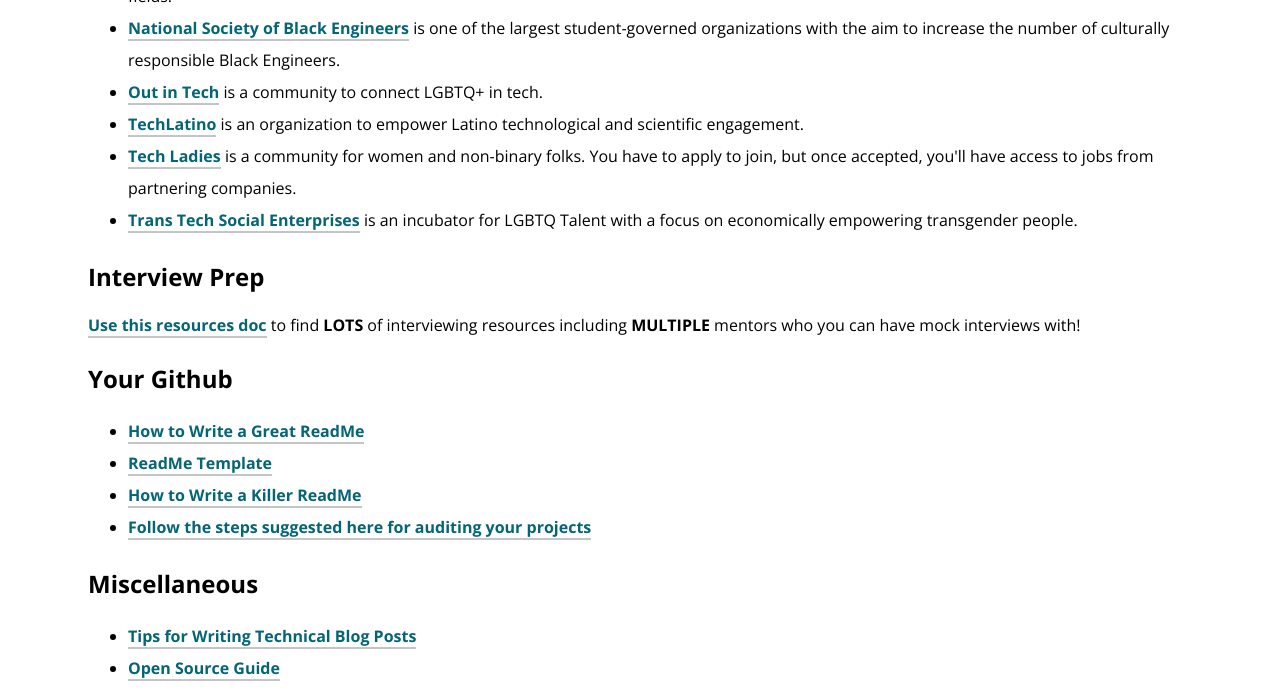
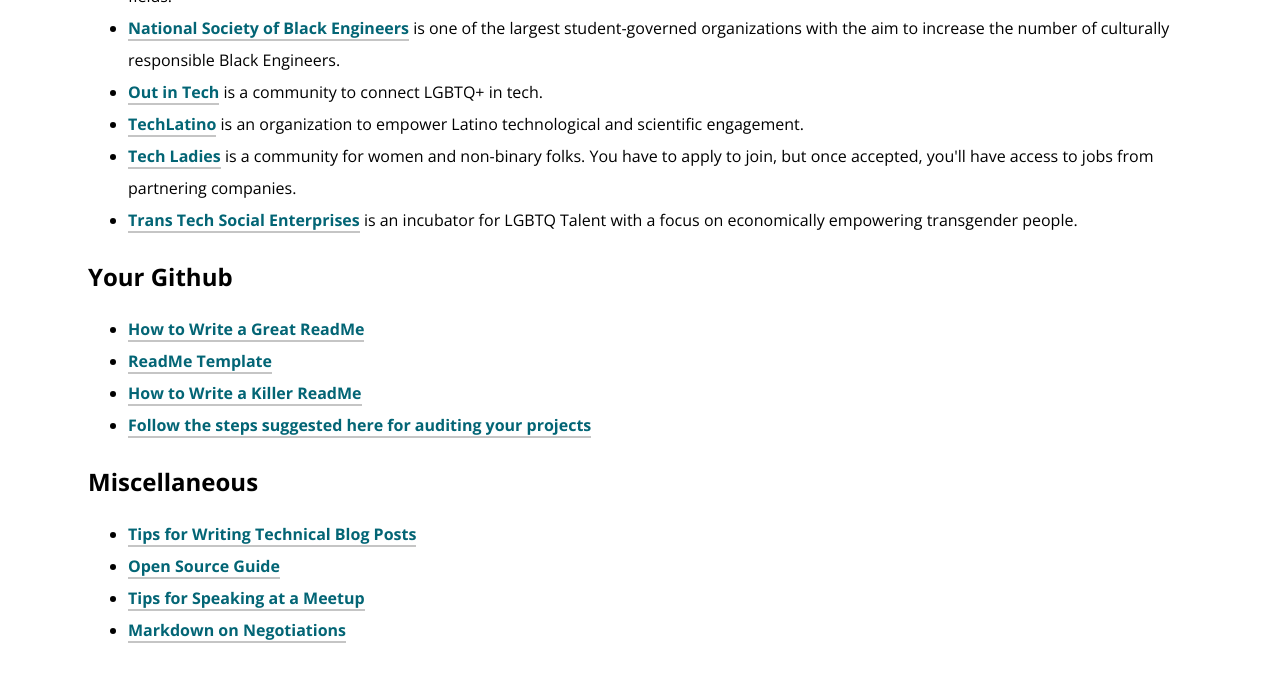
Before and after one commit to turingschool/mod5-curriculum-site, a Jekyll site: the page built from job_search_care_package/index.html, in a window 1280 px wide and 900 px high, scrolled down 5714 px, cut to the strip 0-690 px from the top of the window. Built offline with Jekyll 4.4.1, drawn with Linux system fonts in a browser that asks for light colours.

Commit message:
remove interview prep from job search care package

```diff
--- a/index.html
+++ b/index.html
@@ -15,6 +15,7 @@
   <p>Some copy?</p>
 
   <a class="btn btn-dark" href="/job_search_care_package">Job Search Care Package</a>
+  <a href="btn btn-dark" href="/interview_prep">Interview Prep</a>
   <a class="btn btn-dark" href="/curriculum">Curriculum</a>
   <a class="btn btn-dark" href="/homework">Homework</a>
   <a class="btn btn-dark" href="/calendar">Calendar</a>
--- a/job_search_care_package/index.html
+++ b/job_search_care_package/index.html
@@ -9,7 +9,6 @@
   <button class="btn btn-dark week-selector" data-week="resumes-cover-letters">Resumes & Cover Letters</button>
   <button class="btn btn-dark week-selector" data-week="finding-job-opportunities">Finding Job Opportunities</button>
   <button class="btn btn-dark week-selector" data-week="outreach-networking">Outreach & Networking</button>
-  <button class="btn btn-dark week-selector" data-week="interview-prep">Interview Prep</button>
   <button class="btn btn-dark week-selector" data-week="github">Your GitHub</button>
   <button class="btn btn-dark week-selector" data-week="mscl">Miscellaneous</button>
 </section>
@@ -203,11 +202,6 @@
   </article>
 </section>
 
-<section class="week-content" data-week="interview-prep">
-  <h2>Interview Prep</h2>
-  <p><a href="https://github.com/turingschool/career-development-curriculum/blob/master/module_four/interview_prep_resources.md">Use this resources doc</a> to find <b>LOTS</b> of interviewing resources including <b>MULTIPLE</b> mentors who you can have mock interviews with!</p>
-</section>
-
 <section class="week-content" data-week="github">
   <h2>Your Github</h2>
   <ul>
```
